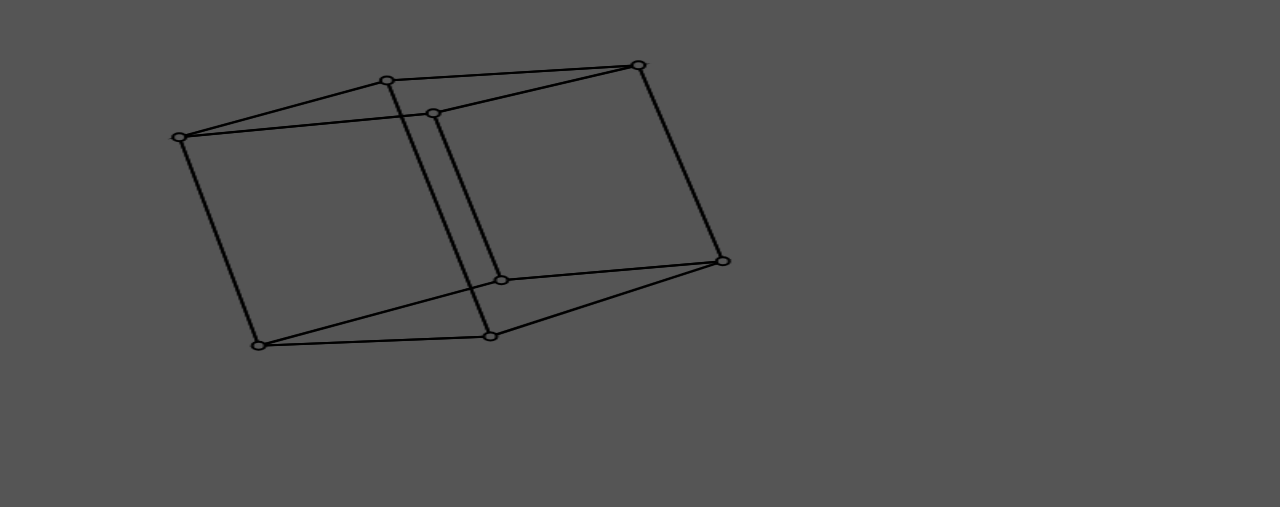
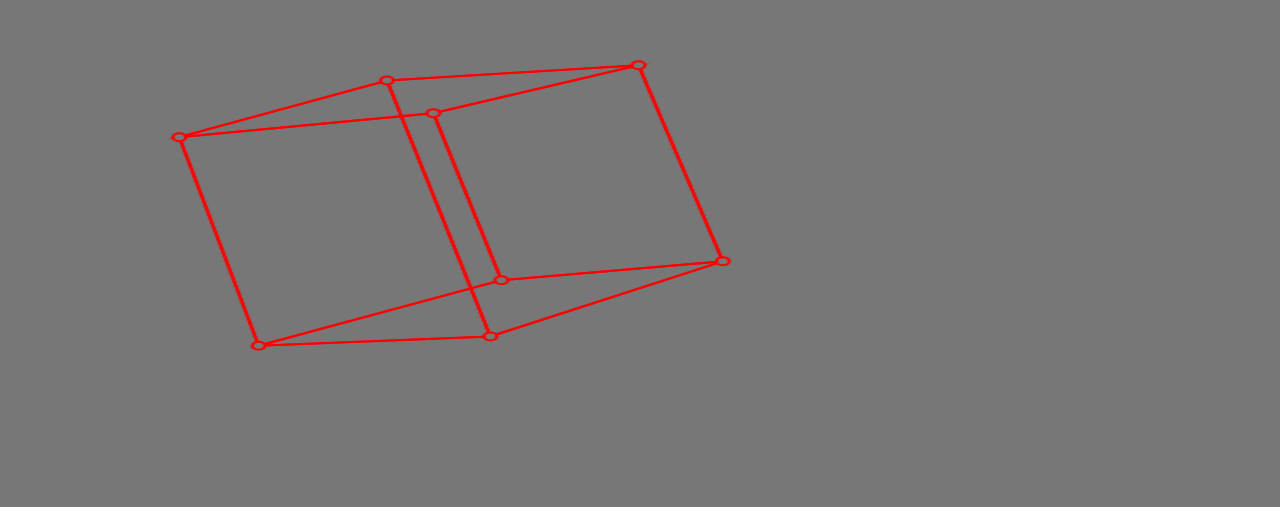
Before and after one commit to apssouza22/3d-virtual-world, a plain HTML site: page src/experiments/experiment3.html in a window 1280 px wide. Shown: the part 293-804 px from the top of the page. Drawn offline with Linux system fonts and the light colour scheme.

Commit message:
Add 3d experiment 3 improvements

```diff
--- a/src/experiments/camera.js
+++ b/src/experiments/camera.js
@@ -5,6 +5,7 @@ class CameraPosition{
         this.z = z;
     }
 }
+
 class Camera3d {
 
     /**
@@ -14,16 +15,17 @@ class Camera3d {
      */
     constructor(render, position) {
         this.position = [position.x, position.y, position.z, 1.0];
-        this.forward = [0, 0, 1, 1];
-        this.up = [0, 1, 0, 1];
-        this.right = [1, 0, 0, 1];
+        this.forward = [0, 0, 1, 1]; // The direction the camera is facing
+        this.up = [0, 1, 0, 1]; // The direction of the top of the camera
+        this.right = [1, 0, 0, 1]; // The direction of the right of the camera
+
         // FOV = Field of View - the angle of the camera
         this.horizontalFov = Math.PI / 3; // 60 degrees
         this.verticalFov = this.horizontalFov * (render.HEIGHT / render.WIDTH);
         this.nearPlane = 0.1;
         this.farPlane = 100;
-        this.moving_speed = 0.3;
-        this.rotation_speed = 0.015;
+        this.moving_speed = 0.5;
+        this.rotation_speed = 0.02;
 
         this.anglePitch = 0;
         this.angleYaw = 0;
@@ -33,37 +35,36 @@ class Camera3d {
     }
 
     control(event) {
-        console.log(event.code);
         switch (event.code) {
             case 'KeyA':
-                this.position = subtract(this.position, scale(this.right, this.moving_speed))[0];
+                this.position = subtract(this.position, matMulti(this.moving_speed, this.right));
                 break;
             case 'KeyD':
-                this.position = add(this.position, scale(this.right, this.moving_speed))[0];
+                this.position = add(this.position, matMulti(this.moving_speed, this.right));
                 break;
             case 'KeyW':
-                this.position = add(this.position, scale(this.forward, this.moving_speed))[0];
+                this.position = add(this.position, matMulti(this.moving_speed, this.forward));
                 break;
             case 'KeyS':
-                this.position = subtract(this.position, scale(this.forward, this.moving_speed))[0];
+                this.position = subtract(this.position, matMulti(this.moving_speed, this.forward));
                 break;
             case 'KeyQ':
-                this.position = add(this.position, scale(this.up, this.moving_speed))[0];
+                this.position = add(this.position, matMulti(this.moving_speed, this.up));
                 break;
             case 'KeyE':
-                this.position = subtract(this.position, scale(this.up, this.moving_speed))[0];
+                this.position = subtract(this.position, matMulti(this.moving_speed, this.up));
                 break;
             case 'ArrowLeft':
-                this.camera_yaw(-this.rotation_speed);
+                this.cameraYaw(-this.rotation_speed);
                 break;
             case 'ArrowRight':
-                this.camera_yaw(this.rotation_speed);
+                this.cameraYaw(this.rotation_speed);
                 break;
             case 'ArrowUp':
-                this.camera_pitch(-this.rotation_speed);
+                this.cameraPitch(-this.rotation_speed);
                 break;
             case 'ArrowDown':
-                this.camera_pitch(this.rotation_speed);
+                this.cameraPitch(this.rotation_speed);
                 break;
         }
     }
@@ -72,7 +73,7 @@ class Camera3d {
      * Move the camera forward or backward
      * @param angle
      */
-    camera_yaw(angle) {
+    cameraYaw(angle) {
         this.angleYaw += angle;
     }
 
@@ -80,30 +81,30 @@ class Camera3d {
      * Move the camera up or down
      * @param angle
      */
-    camera_pitch(angle) {
+    cameraPitch(angle) {
         this.anglePitch += angle;
     }
 
-    axiIdentity() {
-        this.forward = [0, 0, 1, 1];
-        this.up = [0, 1, 0, 1];
-        this.right = [1, 0, 0, 1];
+    initializeDirection() {
+        this.forward = [0, 0, 1, 1]; // The direction the camera is facing
+        this.up = [0, 1, 0, 1]; // The direction of the top of the camera
+        this.right = [1, 0, 0, 1]; // The direction of the right of the camera
     }
 
-    camera_update_axii() {
+    cameraUpdateDirection() {
         let rotate = matMulti(rotateX(this.anglePitch), rotateY(this.angleYaw));
-        this.axiIdentity();
+        this.initializeDirection();
         this.forward = matMulti(this.forward, rotate)[0];
         this.right = matMulti(this.right, rotate)[0];
         this.up = matMulti(this.up, rotate)[0];
     }
 
     /***
-     *
+     * Get the camera state matrix
      * @returns {number[][]}
      */
-    cameraMatrix() {
-        this.camera_update_axii();
+    getCameraStateMatrix() {
+        this.cameraUpdateDirection();
         return matMulti(this.translate_matrix(), this.rotate_matrix());
     }
 
--- a/src/experiments/matrix_functions.js
+++ b/src/experiments/matrix_functions.js
@@ -10,6 +10,9 @@
  * @returns {number[][]}
  */
 function matMulti(matrixA, matrixB) {
+    if (typeof matrixA === 'number') {
+        return matrixB.map(value => matrixA * value);
+    }
     // If matrixA is a one-dimensional array, convert it to a 2D array with one row
     if (!Array.isArray(matrixA[0])) {
         matrixA = [matrixA];
@@ -35,19 +38,26 @@ function matMulti(matrixA, matrixB) {
     return result;
 }
 
+
 function add(matrixA, matrixB) {
-    // If matrixA is a one-dimensional array, convert it to a 2D array with one row
-    if (!Array.isArray(matrixA[0])) {
-        matrixA = [matrixA];
+    // Check if both inputs are one-dimensional arrays
+    if (!Array.isArray(matrixA[0]) && !Array.isArray(matrixB[0])) {
+        if (matrixA.length !== matrixB.length) {
+            throw new Error("Cannot subtract these arrays: they must be of the same length.");
+        }
+        // Perform the subtraction
+        return matrixA.map((value, index) => value + matrixB[index]);
     }
-    if (matrixA[0].length !== matrixB.length && matrixA.length !== matrixB[0].length) {
-        throw new Error("Cannot multiply these matrices: column count of first matrix must match row count of second matrix.");
+
+    // Check if both matrices have the same dimensions
+    if (matrixA.length !== matrixB.length || matrixA[0].length !== matrixB[0].length) {
+        throw new Error("Cannot subtract these matrices: they must be of the same dimensions.");
     }
 
     // Initialize the result matrix with the same dimensions
     const result = new Array(matrixA.length);
 
-    // Perform the addition
+    // Perform the subtraction
     for (let i = 0; i < matrixA.length; i++) {
         result[i] = new Array(matrixA[i].length);
         for (let j = 0; j < matrixA[i].length; j++) {
@@ -59,10 +69,15 @@ function add(matrixA, matrixB) {
 }
 
 function subtract(matrixA, matrixB) {
-    // If matrixA is a one-dimensional array, convert it to a 2D array with one row
-    if (!Array.isArray(matrixA[0])) {
-        matrixA = [matrixA];
+    // Check if both inputs are one-dimensional arrays
+    if (!Array.isArray(matrixA[0]) && !Array.isArray(matrixB[0])) {
+        if (matrixA.length !== matrixB.length) {
+            throw new Error("Cannot subtract these arrays: they must be of the same length.");
+        }
+        // Perform the subtraction
+        return matrixA.map((value, index) => value - matrixB[index]);
     }
+
     // Check if both matrices have the same dimensions
     if (matrixA.length !== matrixB.length || matrixA[0].length !== matrixB[0].length) {
         throw new Error("Cannot subtract these matrices: they must be of the same dimensions.");
--- a/src/experiments/object3d.js
+++ b/src/experiments/object3d.js
@@ -12,17 +12,17 @@ class Object3D {
         this.faces = faces;
         this.translate([0.0001, 0.0001, 0.0001]);
 
-        this.colorFaces = this.faces.map(face => ({color: 'blue', face}));
+        this.colorFaces = this.faces.map(face => ({color: 'red', face}));
         this.movementFlag = true;
         this.drawVertices = true;
     }
 
     draw() {
         this.screenProjection();
-        this.movement();
+        this.move();
     }
 
-    movement() {
+    move() {
         if (this.movementFlag) {
             this.rotateY(-(Date.now() % 0.005));
             this.rotateX(-(Date.now() % 0.005));
@@ -50,30 +50,42 @@ class Object3D {
      * @returns {boolean}
      */
     #isWithinScreen(vertices) {
+        return true;
+        // Check if all the vertices are within the screen [-1, 1]
         return vertices.every(vertex => vertex[0] > 0 &&
             vertex[0] < this.render.WIDTH
             && vertex[1] > 0 && vertex[1] < this.render.HEIGHT
         );
     }
 
+    /**
+     * Project the 3D object to the 2D screen
+     *
+     * @returns {void}
+     */
     screenProjection() {
-        let vertices = matMulti(this.vertices, this.render.camera.cameraMatrix());
-        vertices = matMulti(vertices, this.render.projection.projectionMatrix);
+        let vertices = matMulti(this.vertices, this.render.camera.getCameraStateMatrix());
+        // Project the vertices to the 2D screen
+        vertices = matMulti(vertices, this.render.projection.get2DProjectionMatrix());
         vertices = this.#homogeneousDivision(vertices);
-        vertices = vertices.map(value => value > 1 || value < -1 ? 0 : value);
+        vertices = vertices.map(value => value > 2 || value < -2 ? 0 : value);
         // Denormalize the vertices to the screen size
-        vertices = matMulti(vertices, this.render.projection.toScreenMatrix);
+        vertices = matMulti(vertices, this.render.projection.getScreenDenormalizeMatrix());
 
         for (let i = 0; i < vertices.length; i++) {
             // Remove the z and homogeneous coordinate. We only need the x and y coordinates.
             vertices[i] = vertices[i].slice(0, 2);
         }
+        this.#draw(vertices);
+    }
+
+    #draw(vertices) {
         const self = this;
         this.colorFaces.forEach(({color, face}) => {
             const polygon = face.map(index => vertices[index]);
 
             if (this.#isWithinScreen(polygon)) {
-                this.render.ctx.fillStyle = "blue";
+                this.render.ctx.strokeStyle = color;
                 this.render.ctx.beginPath();
                 let x = polygon[0][0];
                 let y = polygon[0][1];
@@ -91,8 +103,7 @@ class Object3D {
                 if (vertex !== this.render.HALF_WIDTH && vertex !== this.render.HALF_HEIGHT) {
                     this.render.ctx.beginPath();
                     this.render.ctx.arc(vertex[0], vertex[1], 4, 0, Math.PI * 2);
-                    this.render.ctx.fillStyle = '#555';
-                    //Help me to increase the size of the vertices
+                    this.render.ctx.fillStyle = '#777';
                     this.render.ctx.lineWidth = 2;
                     this.render.ctx.fill();
                     this.render.ctx.stroke();
@@ -101,6 +112,10 @@ class Object3D {
         }
     }
 
+    /**
+     * Translate the object to a new position
+     * @param pos
+     */
     translate(pos) {
         this.vertices = matMulti(this.vertices, translate(pos));
     }
--- a/src/experiments/projection.js
+++ b/src/experiments/projection.js
@@ -5,25 +5,7 @@ class Projection {
      * @param {SoftwareRender} render
      */
     constructor(render) {
-        const NEAR = render.camera.nearPlane;
-        const FAR = render.camera.farPlane;
-        const RIGHT = Math.tan(render.camera.horizontalFov / 2);
-        const LEFT = -RIGHT;
-        const TOP = Math.tan(render.camera.verticalFov / 2);
-        const BOTTOM = -TOP;
-
-        const m00 = 2 / (RIGHT - LEFT);
-        const m11 = 2 / (TOP - BOTTOM);
-        const m22 = (FAR + NEAR) / (FAR - NEAR);
-        const m32 = -2 * NEAR * FAR / (FAR - NEAR);
-
-        this.projectionMatrix = [
-            [m00, 0, 0, 0],
-            [0, m11, 0, 0],
-            [0, 0, m22, 1],
-            [0, 0, m32, 0]
-        ];
-
+        this.render = render;
         // Denormalize vertices to the screen size matrix
         this.toScreenMatrix = [
             [render.HALF_WIDTH, 0, 0, 0],
@@ -32,4 +14,37 @@ class Projection {
             [render.HALF_WIDTH, render.HALF_HEIGHT, 0, 1]
         ];
     }
+
+    /**
+     * Get the screen denormalize matrix
+     * @returns {*|((*|number)[]|number[])[]}
+     */
+    getScreenDenormalizeMatrix() {
+        return this.toScreenMatrix;
+    }
+
+    /**
+     * Get the 2D projection matrix
+     * @returns {number[][]}
+     */
+    get2DProjectionMatrix() {
+        const NEAR = this.render.camera.nearPlane;
+        const FAR = this.render.camera.farPlane;
+        const RIGHT = Math.tan(this.render.camera.horizontalFov / 2);
+        const LEFT = -RIGHT;
+        const TOP = Math.tan(this.render.camera.verticalFov / 2);
+        const BOTTOM = -TOP;
+
+        const m00 = 2 / (RIGHT - LEFT);
+        const m11 = 2 / (TOP - BOTTOM);
+        const m22 = (FAR + NEAR) / (FAR - NEAR);
+        const m32 = -2 * NEAR * FAR / (FAR - NEAR);
+
+        return [
+            [m00, 0, 0, 0],
+            [0, m11, 0, 0],
+            [0, 0, m22, 1],
+            [0, 0, m32, 0]
+        ];
+    }
 }
```
Also changed, not shown: src/experiments/experiment3.html (+1 -0 lines).
